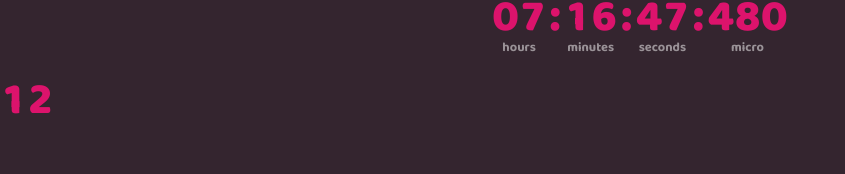
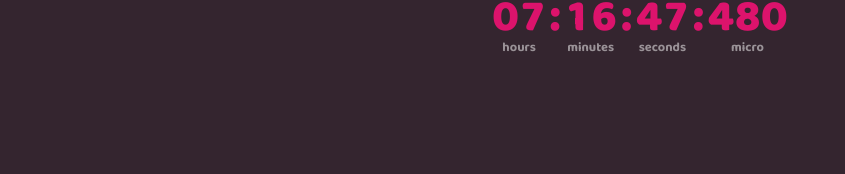
Before and after one commit to liptun/timer-app-next, a Next.js app: page / in a window 1280 px wide. Shown: the part 126-300 px from the top of the page, without its empty margins (0-845 px from the left). Built offline with nearby package versions, Linux system fonts and the light colour scheme.

Commit message:
add ts-check

```diff
--- a/package.json
+++ b/package.json
@@ -6,7 +6,8 @@
     "dev": "next dev",
     "build": "next build",
     "start": "next start",
-    "lint": "npm run eslint",
+    "lint": "npm run ts-check & npm run eslint",
+    "ts-check": "tsc --noEmit",
     "storybook": "storybook dev -p 6006",
     "build-storybook": "storybook build",
     "test": "jest",
--- a/src/components/App.tsx
+++ b/src/components/App.tsx
@@ -3,14 +3,12 @@ import React from "react";
 import { ThemeProvider } from "@/utils/ThemeProvider/ThemeProvider";
 import { Logo } from "./logo";
 import { Clock } from "./clock";
-import { Numbers } from "./numbers";
 
 export const App = (): JSX.Element => {
     return (
         <ThemeProvider>
             <Logo />
             <Clock />
-            <Numbers number={"12"} digits={1} />
         </ThemeProvider>
     );
 };
```
